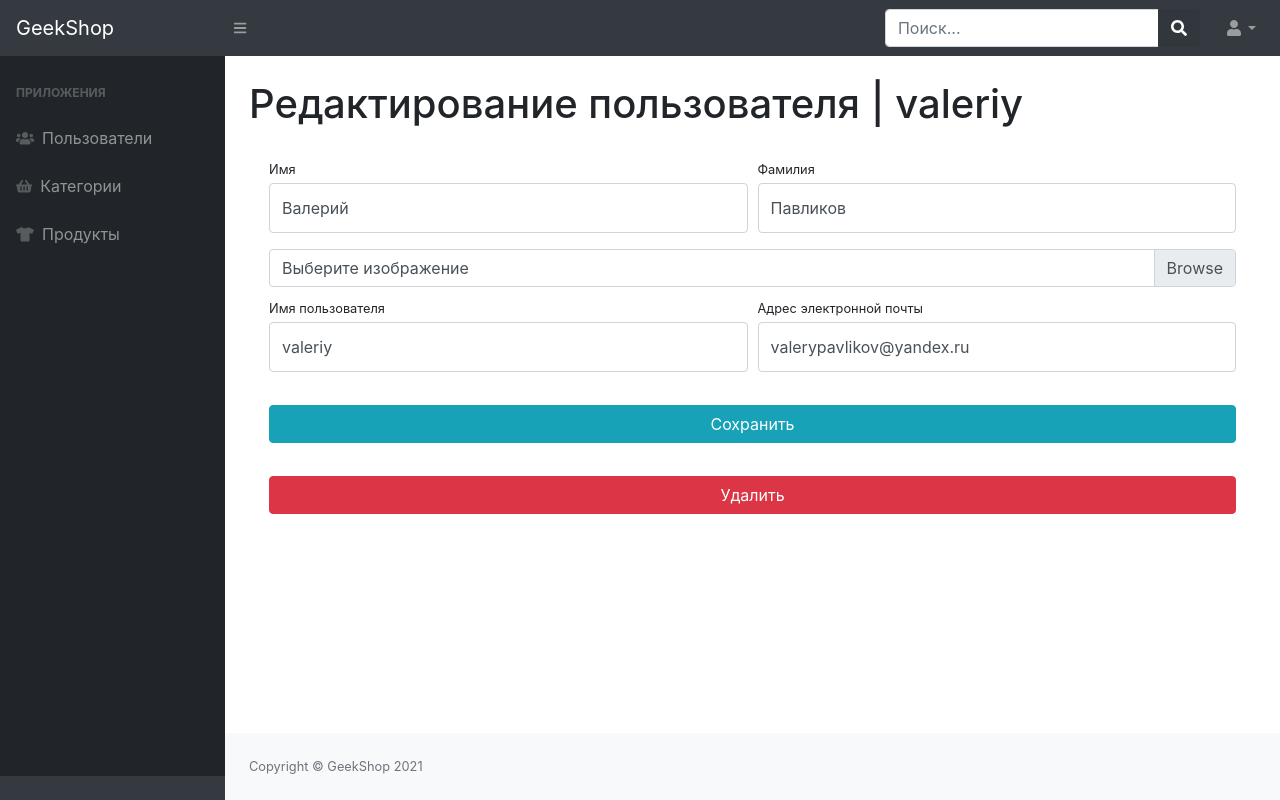
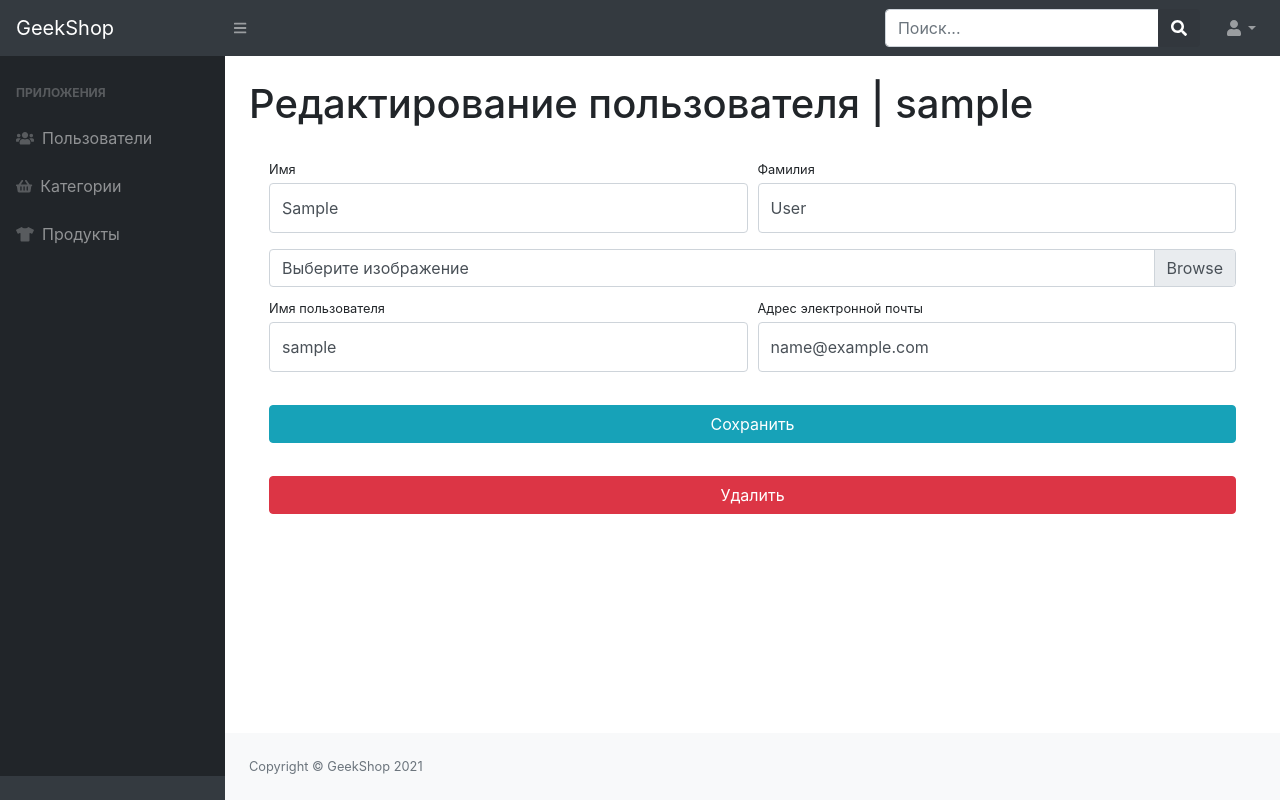
Before and after one commit to mazuralexey93/Django2, a Django app: page /admins-staff/users/update/1/ in a window 1280 px wide. Run offline with Django 3.2, Linux system fonts and the light colour scheme; tables that the repository leaves empty hold one stand-in row (values such as "Sample post"); some libraries are stand-ins or nearby versions.

Commit message:
added admins UPDATE template

```diff
--- a/admins/forms.py
+++ b/admins/forms.py
@@ -1,6 +1,6 @@
 from django import forms
 
-from users.forms import UserRegisterForm
+from users.forms import UserRegisterForm, UserProfileForm
 from users.models import User
 
 
@@ -10,3 +10,8 @@ class UserAdminRegisterForm(UserRegisterForm):
     class Meta:
         model = User
         fields = ('username', 'email', 'first_name', 'last_name', 'image', 'password1', 'password2')
+
+
+class UserAdminProfileForm(UserProfileForm):
+    username = forms.CharField(widget=forms.TextInput(attrs={'class': 'form-control py-4', 'readonly': False}))
+    email = forms.CharField(widget=forms.EmailInput(attrs={'class': 'form-control py-4', 'readonly': False}))
--- a/admins/templates/admins/admin_users_read.html
+++ b/admins/templates/admins/admin_users_read.html
@@ -36,7 +36,7 @@
                             {% for user in users %}
                                 <tr>
                                     <td>
-                                        <a href="admin-users-update-delete.html" style="color: dodgerblue">
+                                        <a href="{% url 'admins:admin_users_update' user.id  %}" style="color: dodgerblue">
                                             {{ user.username }}
                                         </a>
                                     </td>
--- a/admins/templates/admins/admin_users_update_delete.html
+++ b/admins/templates/admins/admin_users_update_delete.html
@@ -3,44 +3,43 @@
 {% block content %}
   <main>
             <div class="container-fluid">
-                <h1 class="mt-4">Редактирование пользователя | valeriy</h1>
+                <h1 class="mt-4">Редактирование пользователя | {{ selected_user.username }}</h1>
                 <div class="card-body">
-                    <form action="">
+                    <form action="{% url 'admins:admin_users_update' selected_user.id %}" method="post" enctype="multipart/form-data">
+                        {% csrf_token %}
                        <div class="form-row">
                         <div class="col-lg-6">
                             <div class="form-group">
-                                    <label class="small mb-1" for="inputFirstName">Имя</label>
-                                    <input class="form-control py-4" id="inputFirstName" type="text" value="Валерий"/>
+                                <label class="small mb-1" for="{{ form.first_name.id_for_label }}">Имя</label>
+                                {{ form.first_name }}
                             </div>
                         </div>
                         <div class="col-lg-6">
                             <div class="form-group">
-                                    <label class="small mb-1" for="inputLastName">Фамилия</label>
-                                    <input class="form-control py-4" id="inputLastName" type="text" value="Павликов"/>
+                                <label class="small mb-1" for="{{ form.last_name.id_for_label }}">Фамилия</label>
+                                {{ form.last_name }}
                             </div>
                         </div>
                     </div>
                        <div class="form-row mb-2">
                         <div class="col-lg-12">
                             <div class="custom-file">
-                                    <input type="file" class="custom-file-input" id="userAvatar" size="50">
-                                    <label class="custom-file-label" for="userAvatar">Выберите изображение</label>
+                                {{ form.image }}
+                                <label class="custom-file-label" for="{{ form.image.id_for_label }}">
+                                    Выберите изображение
+                                </label>
                             </div>
                         </div>
                     </div>
                         <div class="form-row">
                         <div class="col-lg-6">
-                                <label class="small mb-1" for="inputUsername">Имя пользователя</label>
-                                <input class="form-control py-4" id="inputUsername" type="text"
-                                       aria-describedby="usernameHelp"
-                                       value="valeriy"/>
+                            <label class="small mb-1" for="{{ form.username.id_for_label }}">Имя пользователя</label>
+                            {{ form.username }}
                         </div>
                         <div class="col-lg-6">
-                                <label class="small mb-1" for="inputEmailAddress">Адрес электронной
+                            <label class="small mb-1" for="{{ form.email.id_for_label }}">Адрес электронной
                                 почты</label>
-                                <input class="form-control py-4" id="inputEmailAddress" type="email"
-                                       aria-describedby="emailHelp"
-                                       value="valerypavlikov@yandex.ru"/>
+                            {{ form.email }}
                         </div>
                     </div>
                         <div class="form-row">
--- a/admins/views.py
+++ b/admins/views.py
@@ -2,7 +2,7 @@ from django.shortcuts import render, HttpResponseRedirect
 from django.urls import reverse
 
 from users.models import User
-from admins.forms import UserAdminRegisterForm
+from admins.forms import UserAdminRegisterForm, UserAdminProfileForm
 
 
 def index(request):
@@ -22,6 +22,7 @@ def admin_users_create(request):
         form = UserAdminRegisterForm(data=request.POST, files=request.FILES)
         if form.is_valid():
             form.save()
+            # messages.success(request, 'Пользователь успешно создан')
             return HttpResponseRedirect(reverse('admins:admin_users'))
     else:
         form = UserAdminRegisterForm()
@@ -33,7 +34,21 @@ def admin_users_create(request):
 
 
 def admin_users_update(request, id):
-    return render(request, 'admins/admin_users_update_delete.html')
+    selected_user = User.objects.get(id=id)
+    if request.method == 'POST':
+        form = UserAdminProfileForm(data=request.POST, files=request.FILES, instance=selected_user)
+        if form.is_valid():
+            form.save()
+            # messages.success(request, 'Данные успешно обновлены!')
+            return HttpResponseRedirect(reverse('admins:admin_users'))
+    else:
+        form = UserAdminProfileForm(instance=selected_user)
+    context = {
+        'title': 'Geekshop|Admin - Обновление пользователя',
+        'form': form,
+        'selected_user': selected_user
+    }
+    return render(request, 'admins/admin_users_update_delete.html', context)
 
 
 def admin_users_delete(request, id):
```
Lines whose indentation alone changed are shown as unchanged.
